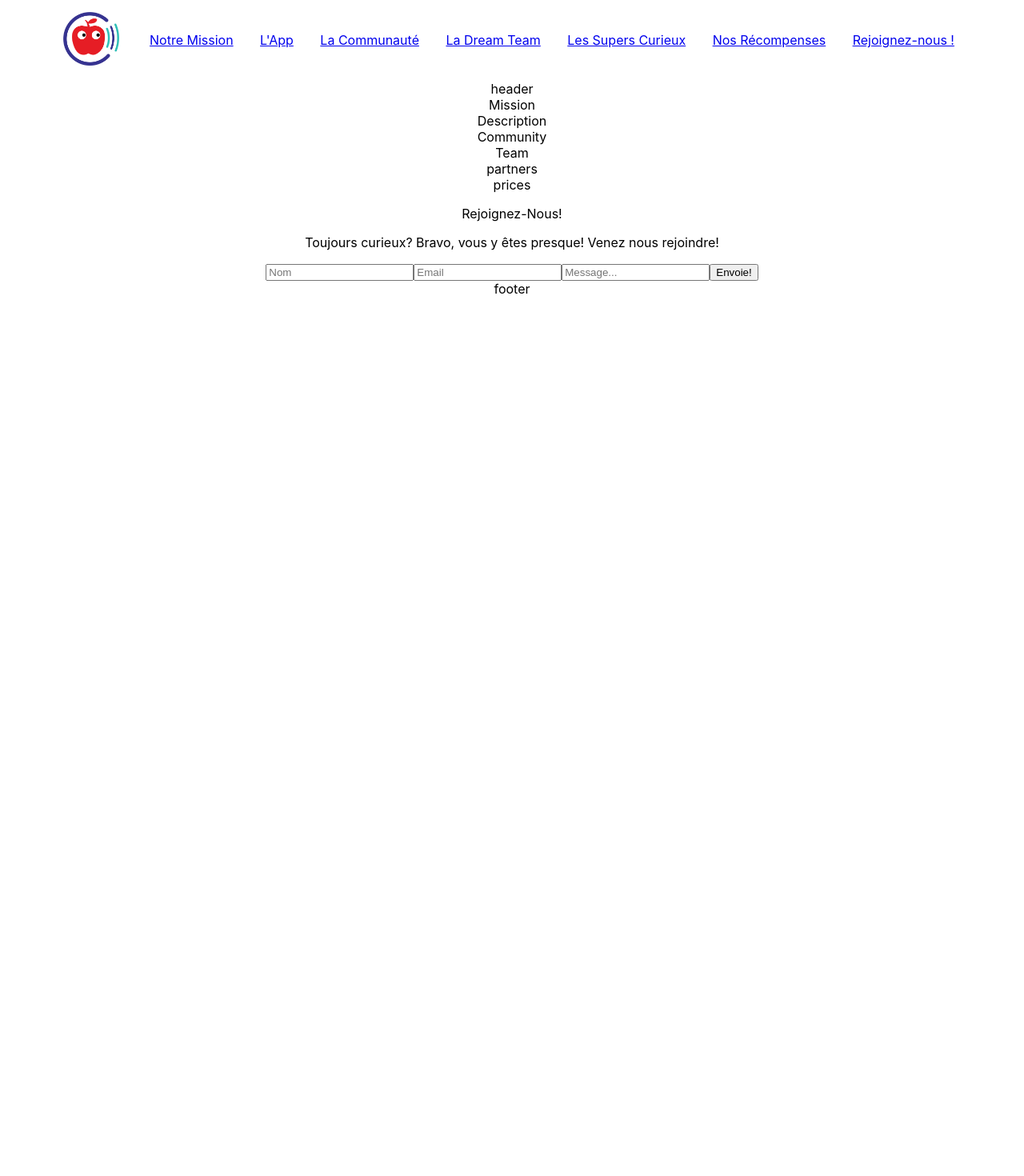
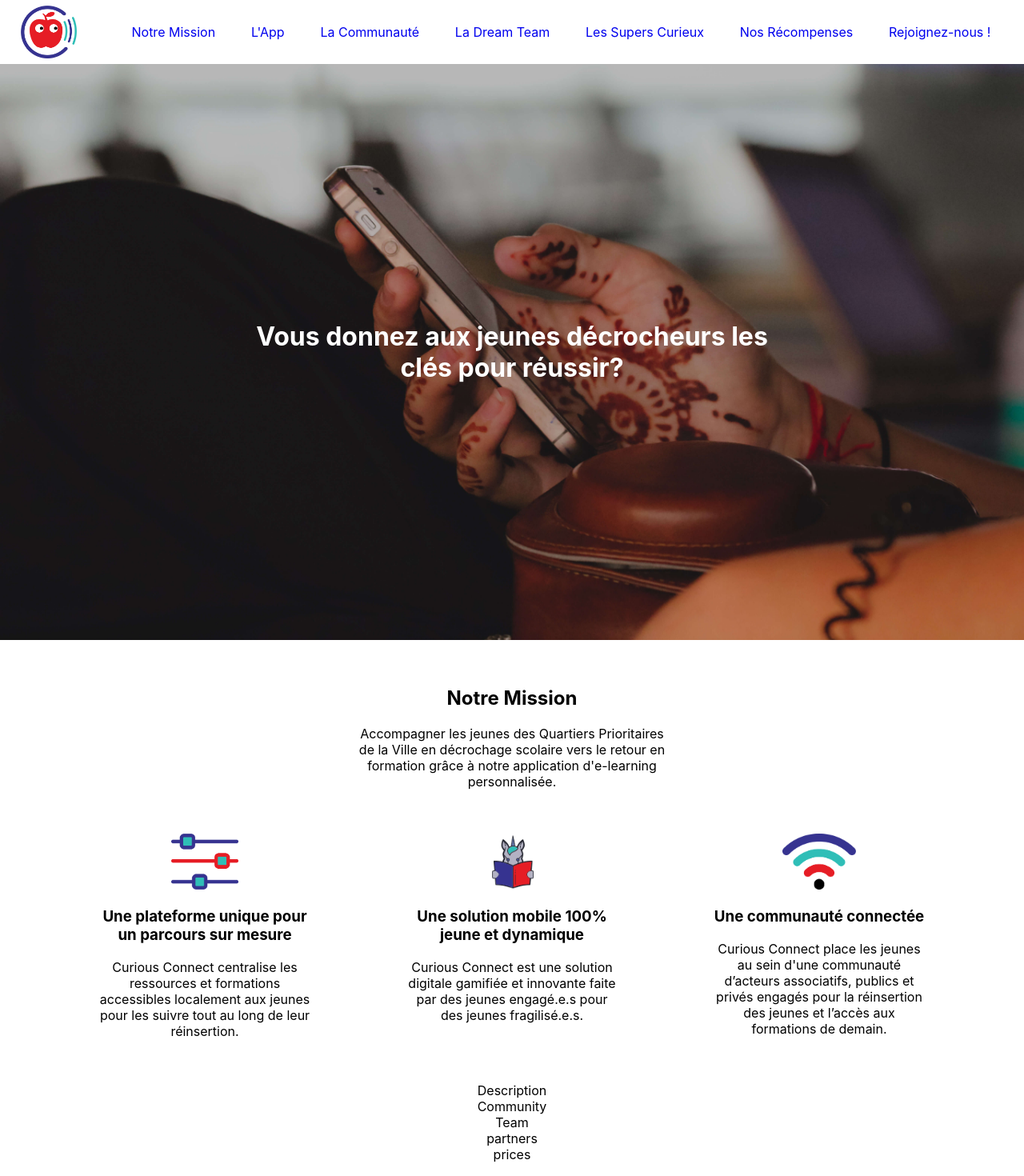
Before and after one commit to Curious-Connect/curious-connect, a React (Create React App) app: page / in a window 1280 px wide. Shown: the top 1470 px of the page at 80% size. Before the commit the page ends 800 px from the top, so only its background shows below. Built offline with nearby package versions, Linux system fonts and the light colour scheme.

Commit message:
added hero image and first section

```diff
--- a/src/components/Header.js
+++ b/src/components/Header.js
@@ -3,8 +3,15 @@ import "../stylesheets/Header.css";
 
 export default function Header() {
   return (
-    <header>
-      header
+    <header className="hero-image">
+      <div className="hero-text">
+        <h1>
+          Vous donnez aux jeunes décrocheurs les clés pour réussir?
+        </h1>
+        {/* <h1>
+          L'app Curious Connect est faite pour vous!
+        </h1> */}
+      </div>
     </header>
   )
 }
--- a/src/components/Mission.js
+++ b/src/components/Mission.js
@@ -3,8 +3,46 @@ import "../stylesheets/Mission.css";
 
 export default function Mission() {
   return (
-    <div className="Mission">
-      Mission
-    </div>
+    <section className="Mission">
+      <div className="section-main">
+        <div className="section-content">
+          <h2 className="section-title">
+            Notre Mission
+          </h2>
+          <p className="section-description">
+            Accompagner les jeunes des Quartiers Prioritaires de la Ville en décrochage scolaire vers le retour en formation grâce à notre application d'e-learning personnalisée.
+          </p>
+        </div>
+      </div>
+      <div className="section-sub-all">
+        <div className="section-sub">
+          <img src="images/point1.png" alt=""/>
+          <h3 className="section-sub-title">
+            Une plateforme unique pour un parcours sur mesure
+          </h3>
+          <p className="section-sub-description">
+            Curious Connect centralise les ressources et formations accessibles localement aux jeunes pour les suivre tout au long de leur réinsertion.
+          </p>
+        </div>
+        <div className="section-sub">
+          <img src="images/point2.png" alt=""/>
+          <h3 className="section-sub-title">
+            Une solution mobile 100% jeune et dynamique
+          </h3>
+          <p className="section-sub-description">
+            Curious Connect est une solution digitale gamifiée et innovante faite par des jeunes engagé.e.s pour des jeunes fragilisé.e.s.
+          </p>
+        </div>
+        <div className="section-sub">
+          <img src="images/point3.png" alt=""/>
+          <h3 className="section-sub-title">
+            Une communauté connectée
+          </h3>
+          <p className="section-sub-description">
+            Curious Connect place les jeunes au sein d'une communauté d’acteurs associatifs, publics et privés engagés pour la réinsertion des jeunes et l’accès aux formations de demain.
+          </p>
+        </div>
+      </div>
+    </section>
   )
 }
--- a/src/pages/Home.js
+++ b/src/pages/Home.js
@@ -9,12 +9,15 @@ import Partners from "../components/Partners";
 import Prices from "../components/Prices";
 import Contact from "../components/Contact";
 import Footer from "../components/Footer";
+import "../stylesheets/Home.css"
 
 export default function Home() {
   return (
     <div className="Home">
-      <Nav />
-      <Header />
+      <div className="main-page">
+        <Nav />
+        <Header />
+      </div>
       <Mission />
       <Description />
       <Community />
--- a/src/stylesheets/Header.css
+++ b/src/stylesheets/Header.css
@@ -0,0 +1,17 @@
+.hero-image {
+  background-image: url("/images/fond13.jpg");
+  height: 90%;
+  background-position: center;
+  background-repeat: no-repeat;
+  background-size: cover;
+  position: relative;
+}
+
+.hero-text {
+  text-align: center;
+  position: absolute;
+  top: 50%;
+  left: 50%;
+  transform: translate(-50%, -50%);
+  color:white
+}
--- /dev/null
+++ b/src/stylesheets/Home.css
@@ -0,0 +1,3 @@
+.main-page{
+  height:100vh
+}
--- a/src/stylesheets/Mission.css
+++ b/src/stylesheets/Mission.css
@@ -0,0 +1,31 @@
+.Mission {
+  display:flex;
+  flex-wrap: wrap;
+  width:100%
+}
+
+.section-main {
+  width:100%;
+  display: flex;
+  justify-content: center;
+  padding: 3% 0
+}
+
+.section-content {
+  width: 30%
+}
+
+.section-sub-all {
+  width:100%;
+  display:flex;
+  padding:0 5% 3% 5%
+}
+
+.section-sub {
+  width: 33%;
+  padding:0 5%
+}
+
+.section-sub img {
+  height: 70px;
+}
--- a/src/stylesheets/Nav.css
+++ b/src/stylesheets/Nav.css
@@ -1,19 +1,45 @@
 nav {
   display:flex;
-  padding:0 5%
+  padding-right: 2%;
+  padding-left: 2%;
+  margin-right: auto;
+  margin-left:auto;
+  justify-content: space-between;
+  align-items: center;
+  height:10%;
+}
+
+.logo {
+  margin-right:1rem;
+  height:100%;
+  display:flex;
+  align-items: center;
 }
 
 .logo img {
   width: 70px;
-  margin: 15px
 }
 
 .nav-list {
   list-style: none;
   display:flex;
   justify-content: space-between;
-  width: calc(100% - 70px);
+  width: 90%;
   padding-left:0;
-  align-items:center;
-  padding: 0 2%
+  align-items:start;
+  margin:0
 }
+
+.nav-item {
+  padding-top: 1rem;
+  padding-bottom: 1rem;
+  padding-left: 1rem;
+  padding-right: 1rem;
+  margin-top: 1rem;
+  margin-bottom: 1rem;
+  text-align:start;
+}
+
+.nav-link {
+  text-decoration: none;
+}
```
Also changed, not shown: 2 other files (tests, documents, lock files or other folders).
